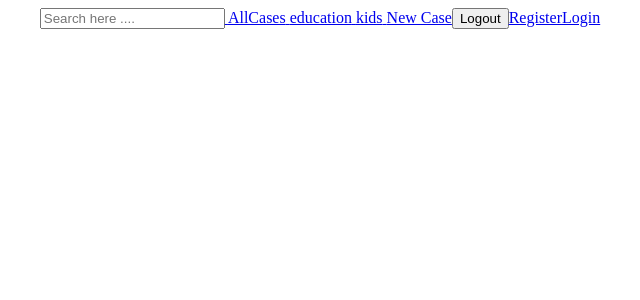
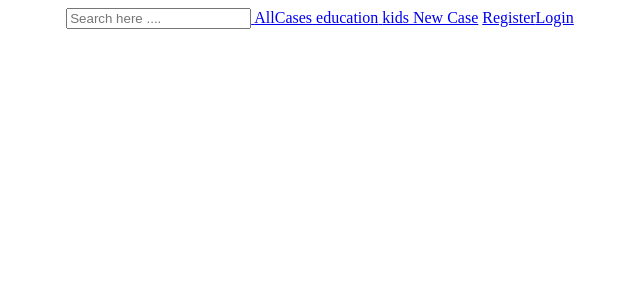
Before and after one commit to CodeWarriorsTeam/MERAKI_Academy_Project_5, a React (Create React App) app in the folder frontend/: page / in a window 1280 px wide. Shown: the top 300 px of the page, without its empty margins (320-960 px from the left). Built offline with nearby package versions, Linux system fonts and the light colour scheme.

Commit message:
create if loggedin show button logout

```diff
--- a/frontend/src/component/Navigation.js
+++ b/frontend/src/component/Navigation.js
@@ -27,7 +27,6 @@ const Navigation = ({ setSearchCase, setCategory, setAllCase }) => {
           setSearchCase(e.target.value);
         }}
       />
-      {/* {state.isLoggedIn ? ( */}
       <>
         <Link
           to="/allcases"
@@ -64,19 +63,14 @@ const Navigation = ({ setSearchCase, setCategory, setAllCase }) => {
         <Link className="newcase" to="/newcase">
           New Case
         </Link>
-          <button onClick={logout}>Logout</button>
       </>
-      {/* ) : ( */}
-        <>
-          <Link className="register" to="/register">
+      {state.isLoggedIn ? <button onClick={logout}>Logout</button> : <> <Link className="register" to="/register">
             Register
           </Link>
 
           <Link className="login" to="/login">
             Login
-          </Link>
-        </>
-      {/* )} */}
+          </Link></>}
     </>
   );
 };
```
Lines whose indentation alone changed are shown as unchanged.
